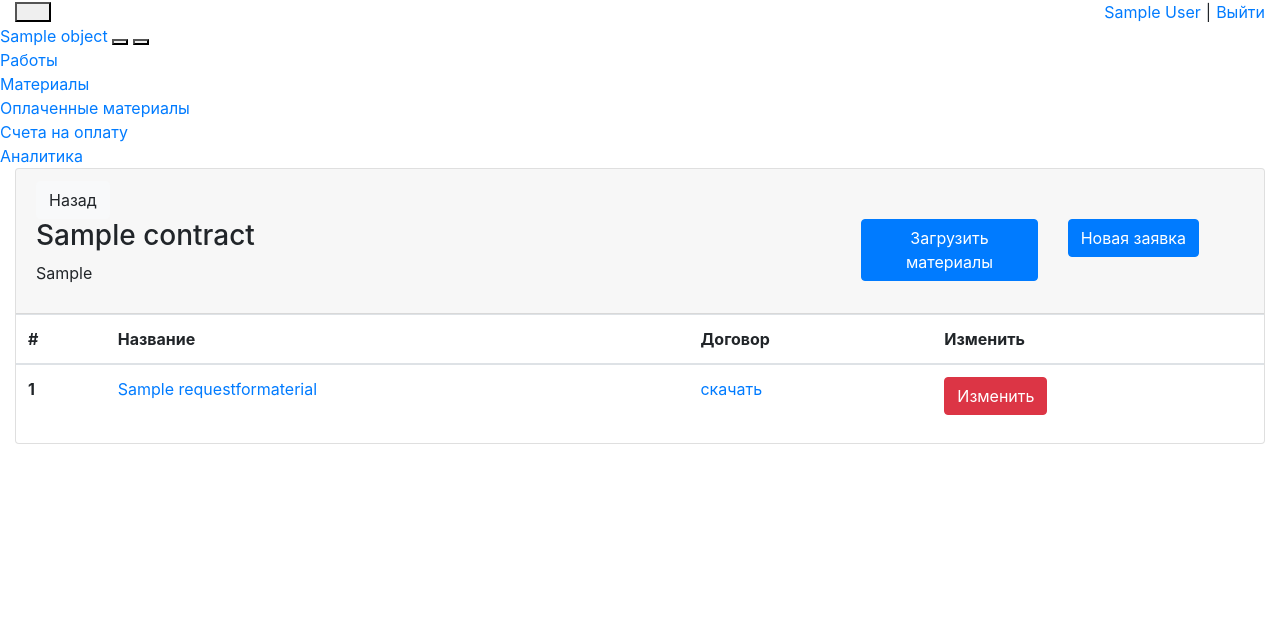
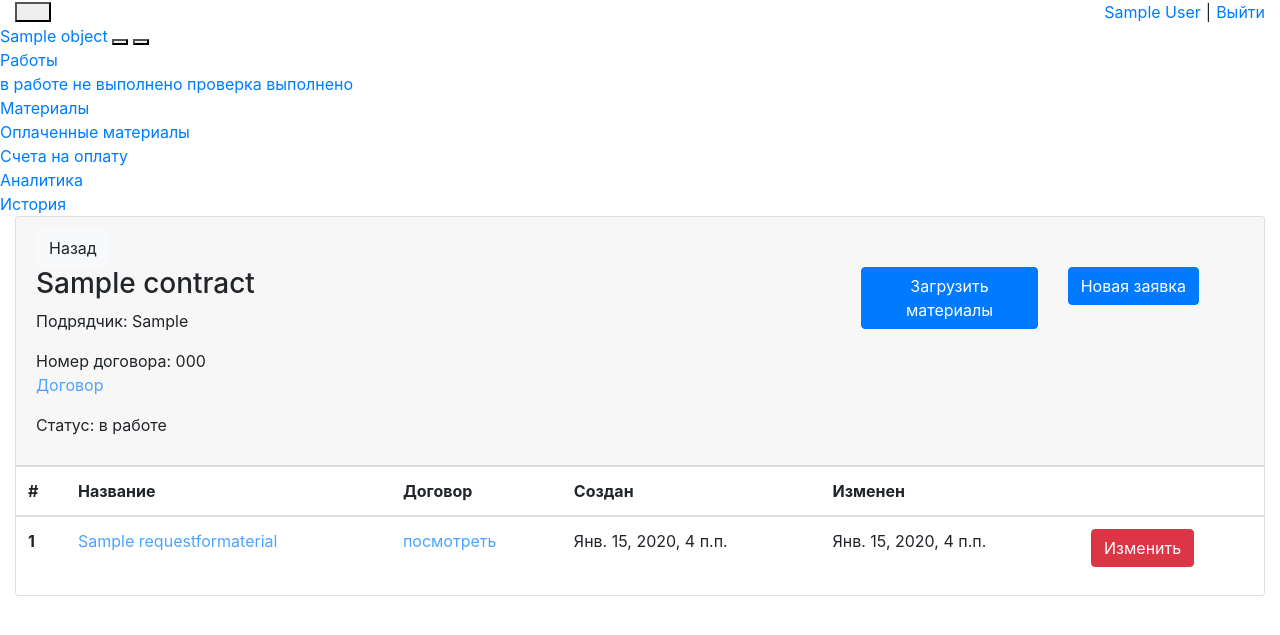
Before and after one commit to orazkarl/foldable_base, a Django app: a page that uses templates/appbase/base.html in a window 1280 px wide. Shown: the top 635 px of the page. Run offline with Django 3.2, Linux system fonts and the light colour scheme; a user stored in the database is signed in; tables that the repository leaves empty hold one stand-in row (values such as "Sample post"); some libraries are stand-ins or nearby versions.

Commit message:
date for each, status_work

```diff
--- a/appbase/urls.py
+++ b/appbase/urls.py
@@ -4,7 +4,7 @@ from . import views
 urlpatterns = [
 
     path('', views.HomeView.as_view(), name='home'),
-    path('objects/<slug:slug>', views.ObjectDetailView.as_view(), name='object_detail'),
+    path('objects/<slug:slug>/<int:pk>', views.ObjectDetailView.as_view(), name='object_detail'),
 
     path('contract/detail/<slug:slug>', views.ContractDetailView.as_view(), name='contract_detail'),
     path('contract/edit/<slug:slug>', views.ContractEditView.as_view(), name='contract_edit'),
--- a/appbase/views.py
+++ b/appbase/views.py
@@ -6,7 +6,12 @@ from django.contrib.auth.decorators import login_required
 from django.utils.decorators import method_decorator
 from openpyxl import load_workbook
 
-
+status_dict = {
+    'в работе' : 1,
+    'невыполнено' : 2,
+    'проверка': 3,
+    'выполнено': 4
+}
 @method_decorator(login_required(login_url='/accounts/login/'), name='dispatch')
 class HomeView(generic.ListView):
     template_name = 'index.html'
@@ -14,17 +19,32 @@ class HomeView(generic.ListView):
 
 
 @method_decorator(login_required(login_url='/accounts/login/'), name='dispatch')
-class ObjectDetailView(generic.DetailView):
+class ObjectDetailView(generic.TemplateView):
     template_name = 'appbase/object_detail.html'
-    model = Object
+
+    # model = Object
 
     def get(self, request, *args, **kwargs):
-        object_slug = self.kwargs.get(self.slug_url_kwarg, None)
-
-        contracts = Contract.objects.filter(contstruct_object__slug=object_slug)
+        object_slug = self.kwargs['slug']
+        pk = self.kwargs['pk']
+        status = ''
+        if pk == 1:
+            contracts = Contract.objects.filter(contstruct_object__slug=object_slug, status='в работе')
+            status = 'в работе'
+        elif pk == 2:
+            contracts = Contract.objects.filter(contstruct_object__slug=object_slug, status='невыполнено')
+            status = 'невыполнено'
+        elif pk == 3:
+            contracts = Contract.objects.filter(contstruct_object__slug=object_slug, status='проверка')
+            status = 'проверка'
+        elif pk == 4:
+            contracts = Contract.objects.filter(contstruct_object__slug=object_slug, status='выполнено')
+            status = 'выполнено'
 
         self.extra_context = {
             'contracts': contracts,
+            'status': status,
+            'object': Object.objects.get(slug=object_slug)
         }
         return super().get(request, *args, **kwargs)
 
@@ -77,7 +97,7 @@ class ContractAddView(generic.TemplateView):
         Contract.objects.create(contstruct_object_id=object_id, name=name, slug=slug, contract=contract,
                                 contractor=contractor, number_contract=number_contract, status=status)
 
-        return redirect('/objects/' + Object.objects.get(id=object_id).slug)
+        return redirect('/objects/' + Object.objects.get(id=object_id).slug + '/' + str(status_dict[status] ))
 
 
 @method_decorator(login_required(login_url='/accounts/login/'), name='dispatch')
@@ -117,16 +137,17 @@ class ContractEditView(generic.TemplateView):
         contract.status = status
         contract.save()
 
-        return redirect('/objects/' + contract.contstruct_object.slug)
+
+        return redirect('/objects/' + Object.objects.get(id=object_id).slug + '/' + str(status_dict[status] ))
 
 
 @login_required(login_url='/accounts/login/')
 def contract_delete(request):
     contract = Contract.objects.get(id=int(request.POST['contract']))
-    red = contract.contstruct_object.slug
+    red = contract.contstruct_object.slug + '/' +  str(status_dict[contract.status])
     contract.delete()
 
-    return redirect('/objects/' + red)
+    return redirect(red)
 
 
 @method_decorator(login_required(login_url='/accounts/login/'), name='dispatch')
@@ -336,7 +357,6 @@ class MaterialsView(generic.TemplateView):
         return super().get(request, *args, **kwargs)
 
 
-import requests
 import telebot
 from telebot import types
 
@@ -346,9 +366,7 @@ channel_id = '-1001342160485'
 bot = telebot.TeleBot(token)
 
 
-
 def send_telegram(request):
-
     keyboard = types.InlineKeyboardMarkup()  # наша клавиатура
     key_yes = types.InlineKeyboardButton(text='Да', callback_data='yes')  # кнопка «Да»
     keyboard.add(key_yes)  # добавляем кнопку в клавиатуру
@@ -360,24 +378,25 @@ def send_telegram(request):
     invoice = InvoiceForPayment.objects.get(id=int(request.POST['id']))
     request_mat_file = invoice.request_mat.file
     invoice_file = invoice.file
-
-    msg = '----------------------------------------\n'
+    msg = '\n\n\n'
+    msg += '🔔🔔🔔🔔🔔🔔🔔🔔🔔🔔🔔🔔🔔🔔🔔🔔\n'
     msg += 'Новый счет!\n'
     bot.send_message('438797738', text=msg)
     msg = 'Объект: ' + str(invoice.request_mat.contract.contstruct_object) + '\n'
     msg += 'Работа: ' + str(invoice.request_mat.contract) + '\n'
-    msg += 'Текущий статус:: ' + str(invoice.status) + '\n'
-    msg += 'ID: ' + str(invoice.id) + '\n'
+    msg += 'Текущий статус: ' + str(invoice.status) + '\n'
+    bot.send_message('438797738', text=msg)
+
     bot.send_document('438797738', request_mat_file)
     bot.send_document('438797738', invoice_file)
+    msg = 'ID: ' + str(invoice.id) + '\n'
     bot.send_message('438797738', text=msg, reply_markup=keyboard)
-    # requests.get("https://api.telegram.org/bot%s/sendMessage" % token,
-    #              params={'chat_id': '438797738', 'text': 'message'})
 
     return redirect('/request/detail/' + str(invoice.request_mat.id))
 
 
 def api_telegram_response(request):
+    print('asd')
     if request.GET['token'] == '123':
         print('asd')
         response = request.GET['response']
@@ -390,8 +409,8 @@ def api_telegram_response(request):
             status = 'нет'
         elif response == 'then':
             status = 'потом'
+        print(status)
         invoice.status = status
         invoice.save()
 
-
     return HttpResponse('ok')
--- a/templates/appbase/base.html
+++ b/templates/appbase/base.html
@@ -79,10 +79,20 @@
                     <nav id="main-menu-navigation" class="navigation-main">
 
                         <div class="nav-item">
-                            <a href="/objects/{{ object.slug }}"><i class="ik ik-share-2"></i><span>Работы</span></a>
+{#                            <a href="/objects/{{ object.slug }}"><i class="ik ik-share-2"></i><span>Работы</span></a>#}
+                        </div>
+                        <div class="nav-item has-sub">
+                            <a href="javascript:void(0)"><i class="ik ik-layers"></i><span>Работы</span></a>
+                            <div class="submenu-content">
+                                <a href="/objects/{{ object.slug }}/1" class="menu-item">в работе</a>
+                                <a href="/objects/{{ object.slug }}/2" class="menu-item">не выполнено</a>
+                                <a href="/objects/{{ object.slug }}/3" class="menu-item">проверка</a>
+                                <a href="/objects/{{ object.slug }}/4" class="menu-item">выполнено</a>
+                            </div>
                         </div>
                         <div class="nav-item">
-                            <a href="/objects/{{ object.slug }}/materials"><i class="ik ik-menu"></i><span>Материалы</span></a>
+                            <a href="/objects/{{ object.slug }}/materials"><i
+                                    class="ik ik-menu"></i><span>Материалы</span></a>
                         </div>
                         <div class="nav-item">
                             <a href="/objects/{{ object.slug }}/paid_materials"><i class="ik ik-inbox"></i><span>Оплаченные материалы</span></a>
@@ -92,6 +102,9 @@
                         </div>
                         <div class="nav-item">
                             <a href=""><i class="ik ik-bar-chart-2"></i><span>Аналитика</span></a>
+                        </div>
+                        <div class="nav-item">
+                            <a href=""><i class="ik ik-clock"></i><span>История</span></a>
                         </div>
                     </nav>
                 </div>
--- a/templates/appbase/contract/add.html
+++ b/templates/appbase/contract/add.html
@@ -6,7 +6,7 @@
             <div class="card">
 
                 <div class="card-header d-block">
-                    <a href="{% url 'object_detail' object.slug %}" class="btn btn-light"><i
+                    <a href="javascript:history.go(-1)" class="btn btn-light"><i
                             class="ik ik-arrow-left"></i>Назад</a>
 
                     <h3>Добавить работу</h3>
@@ -39,7 +39,7 @@
                         <div class="form-group">
                             <label for="status">Статус работы</label>
                             <select class="form-control" id="status" name="status">
-                                <option value="выполнение">выполнение</option>
+                                <option value="в работе">в работе</option>
                                 <option value="выполнено">выполнено</option>
                                 <option value="проверка">проверка</option>
                                 <option value="невыполнено">невыполнено</option>
--- a/templates/appbase/contract/add_material.html
+++ b/templates/appbase/contract/add_material.html
@@ -6,7 +6,7 @@
             <div class="card">
 
                 <div class="card-header d-block">
-                    <a href="{% url 'object_detail' object.slug %}" class="btn btn-light"><i
+                    <a href="javascript:history.go(-1)" class="btn btn-light"><i
                             class="ik ik-arrow-left"></i>Назад</a>
 
                     <h3>Добавить материалы</h3>
--- a/templates/appbase/contract/detail.html
+++ b/templates/appbase/contract/detail.html
@@ -5,14 +5,26 @@
         <div class="container-fluid">
             <div class="card">
                 <div class="card-header d-block">
-                    <a href="{% url 'object_detail' object.slug %}" class="btn btn-light"><i
+                    <a href="javascript:history.go(-1)" class="btn btn-light"><i
                             class="ik ik-arrow-left"></i>Назад</a>
                     <div class="row">
 
-                        <div class="col-md-8"><h3>{{ contract.name }}</h3>
-                            <p>{{ contract.contractor }}</p></div>
+                        <div class="col-md-8">
+                            <h3>{{ contract.name }}</h3>
+                            <p>Подрядчик: {{ contract.contractor }}</p>
+                            <p>
+                                Номер договора: {{ contract.number_contract }}
+                                <br>
+                                <a href="{{ contract.contract.url }}" target="_blank" style="color: #4da3ff">Договор</a>
+
+                            </p>
+                            <p>
+                                Статус: {{ contract.status }}
+                            </p>
+                        </div>
                         <div class="col-md-2">
-                            <a type="button" href="{% url 'add_material' contract.slug %}" class="btn btn-primary">Загрузить материалы</a>
+                            <a type="button" href="{% url 'add_material' contract.slug %}" class="btn btn-primary">Загрузить
+                                материалы</a>
                         </div>
                         <div class="col-md-2">
 
@@ -30,16 +42,22 @@
                                 <th>#</th>
                                 <th>Название</th>
                                 <th>Договор</th>
-                                <th>Изменить</th>
+                                <th>Создан</th>
+                                <th>Изменен</th>
+                                <th></th>
                             </tr>
                             </thead>
                             <tbody>
-                            {% for request in requests %}
+                            {% for request_mat in requests %}
                                 <tr>
                                     <th scope="row">{{ forloop.counter }}</th>
-                                    <td><a href="{% url 'request_detail'  request.id %}">{{ request.name }}</a></td>
-                                    <td><a href="{{ request.file.url }}" download>скачать</a></td>
-                                    <td><a href="{% url 'request_edit' request.id %}"
+                                    <td><a href="{% url 'request_detail'  request_mat.id %}"
+                                           style="color: #4da3ff">{{ request_mat.name }}</a></td>
+                                    <td><a href="{{ request_mat.file.url }}" target="_blank" style="color: #4da3ff">посмотреть</a>
+                                    </td>
+                                    <td>{{ request_mat.created_at }}</td>
+                                    <td>{{ request_mat.updated_at }}</td>
+                                    <td><a href="{% url 'request_edit' request_mat.id %}"
                                            class="btn btn-danger">Изменить</a></td>
                                 </tr>
                             {% endfor %}
--- a/templates/appbase/contract/request/invoice/add.html
+++ b/templates/appbase/contract/request/invoice/add.html
@@ -5,9 +5,8 @@
         <div class="container-fluid">
             <div class="card">
                 <div class="card-header d-block" >
-                    <a href="{% url 'request_detail' request_mat.id %}"
-                                                    class="btn btn-light"><i
-                        class="ik ik-arrow-left"></i>Назад</a>
+                    <a href="javascript:history.go(-1)" class="btn btn-light"><i
+                                class="ik ik-arrow-left"></i>Назад</a>
                     <h3>Добавить заявку</h3></div>
 
                 <div class="card-body">
--- a/templates/appbase/contract/request/invoice/edit.html
+++ b/templates/appbase/contract/request/invoice/edit.html
@@ -5,9 +5,8 @@
         <div class="container-fluid">
             <div class="card">
                 <div class="card-header d-block">
-                    <a href="{% url 'request_detail' invoice.request_mat.id %}"
-                                                    class="btn btn-light"><i
-                        class="ik ik-arrow-left"></i>Назад</a>
+                    <a href="javascript:history.go(-1)" class="btn btn-light"><i
+                            class="ik ik-arrow-left"></i>Назад</a>
                     <h3>Изменить счет</h3></div>
 {#                {{ invoice.id }}#}
                 <div class="card-body">
--- a/templates/appbase/invoices.html
+++ b/templates/appbase/invoices.html
@@ -22,6 +22,8 @@
                                 <th>Номер договора</th>
                                 <th>Договор</th>
                                 <th>Счет на оплату</th>
+                                <th>Создан</th>
+                                <th>Изменен</th>
                                 <th>Статус</th>
                                 <th>Оплачен?</th>
                                 <th></th>
@@ -37,6 +39,8 @@
                                            style="color: #4da3ff">посмотреть</a></td>
                                     <td><a href="{{ invoice.file.url }}" target="_blank" style="color: #4da3ff">посмотреть</a>
                                     </td>
+                                    <td>{{ invoice.created_at }}</td>
+                                    <td>{{ invoice.updated_at }}</td>
                                     <td>{{ invoice.status }}</td>
                                     <td>
                                         {% if invoice.is_paid %}
--- a/templates/appbase/materials.html
+++ b/templates/appbase/materials.html
@@ -25,6 +25,8 @@
                                 <th>Цена</th>
                                 <th>Сумма</th>
                                 <th>Статус</th>
+                                <th>Создан</th>
+                                <th>Изменен</th>
                                 <th>Доставлено?</th>
                                 <th></th>
                             </tr>
@@ -42,8 +44,10 @@
                                     <td>{{ material.price }}</td>
                                     <td>{{ material.sum_price }}</td>
                                     <td>{{ material.status }}</td>
+                                    <td>{{ material.created_at }}</td>
+                                    <td>{{ material.updated_at }}</td>
                                     <td>{{ material.is_delivery }}</td>
-{#                                    <td><input type="checkbox" name="materials" value="{{ material.id }}"></td>#}
+                                    {#                                    <td><input type="checkbox" name="materials" value="{{ material.id }}"></td>#}
                                 </tr>
                             {% endfor %}
 
--- a/templates/appbase/paid_materials.html
+++ b/templates/appbase/paid_materials.html
@@ -25,6 +25,8 @@
                                 <th>Цена</th>
                                 <th>Сумма</th>
                                 <th>Статус</th>
+                                <th>Создан</th>
+                                <th>Изменен</th>
                                 <th></th>
                             </tr>
                             </thead>
@@ -41,6 +43,8 @@
                                         <td>{{ material.price }}</td>
                                         <td>{{ material.sum_price }}</td>
                                         <td>{{ material.status }}</td>
+                                        <td>{{ material.created_at }}</td>
+                                        <td>{{ material.updated_at }}</td>
                                         <td><input type="checkbox" name="materials" value="{{ material.id }}"></td>
                                     </tr>
                                 {% endfor %}
```
Also changed, not shown: appbase/models.py (+12 -3 lines), templates/appbase/contract/edit.html (+4 -4 lines), templates/appbase/contract/request/detail.html (+15 -3 lines), templates/appbase/object_detail.html (+11 -7 lines).
